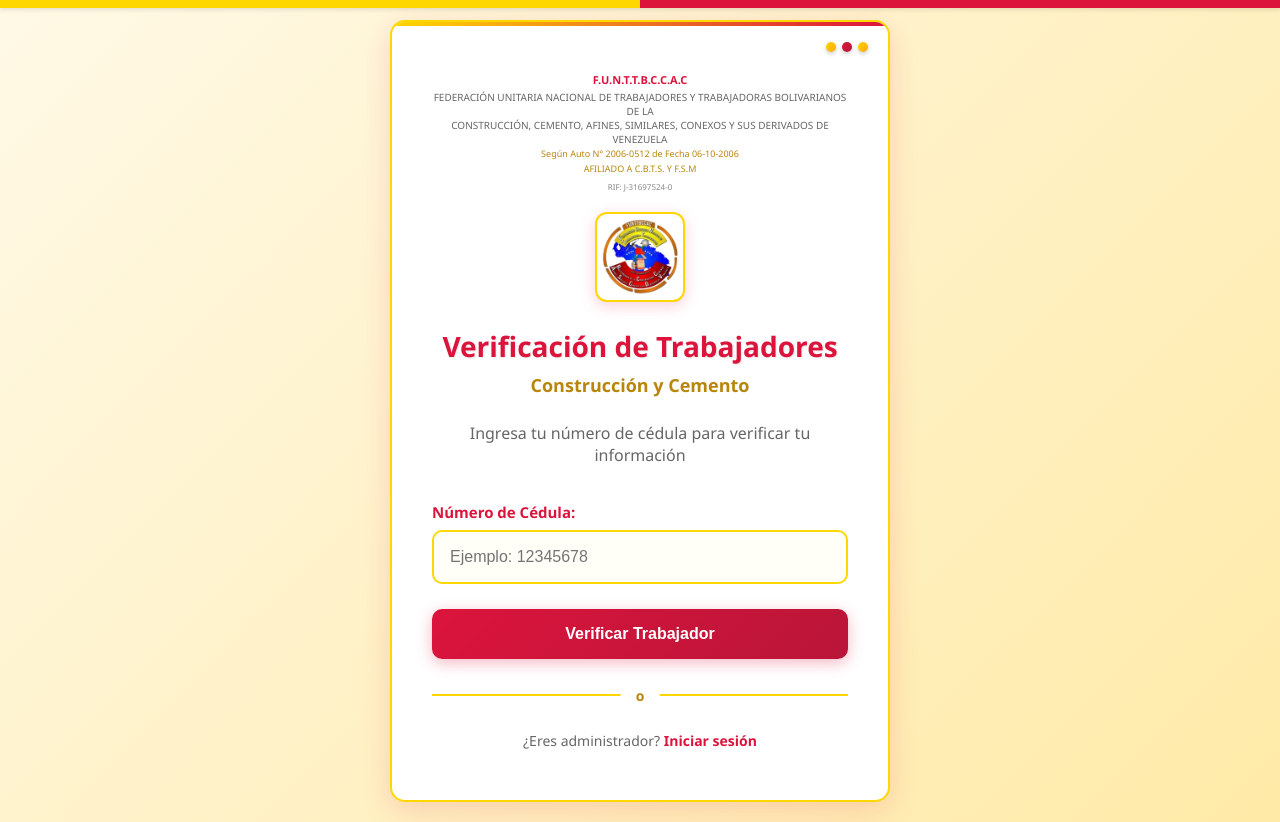
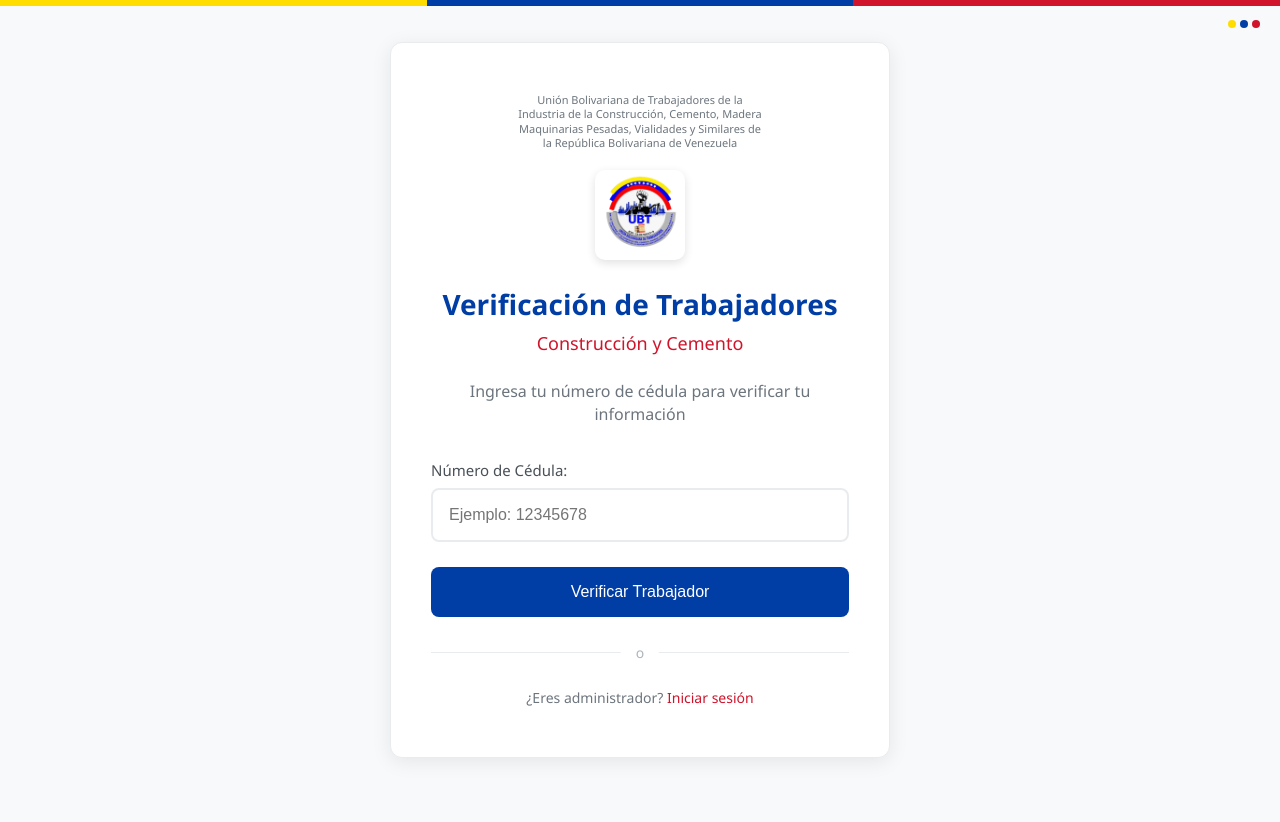
Before and after one commit to CesarBLC/sistema-trabajadores-v2, a Flask app: page / in a window 1280 px wide. After the commit the page ends 758 px from the top, so only its background shows below. Run offline with Flask 3, Linux system fonts and the light colour scheme; some libraries are stand-ins or nearby versions.

Commit message:
nuevo inicio

```diff
--- a/templates/inicio.html
+++ b/templates/inicio.html
@@ -13,7 +13,7 @@
 
         body {
             font-family: 'Segoe UI', Tahoma, Geneva, Verdana, sans-serif;
-            background: linear-gradient(135deg, #fff9e6 0%, #ffeaa7 100%);
+            background: #f8f9fa;
             min-height: 100vh;
             display: flex;
             align-items: center;
@@ -21,72 +21,38 @@
             padding: 20px;
         }
 
-        /* Barra superior con colores amarillo y rojo */
+        /* Barra superior con colores de Venezuela */
         body::before {
             content: '';
             position: fixed;
             top: 0;
             left: 0;
             width: 100%;
-            height: 8px;
-            background: linear-gradient(90deg, #FFD700 0%, #FFD700 50%, #DC143C 50%, #DC143C 100%);
+            height: 6px;
+            background: linear-gradient(90deg, #FFDD00 33.33%, #003DA5 33.33%, #003DA5 66.66%, #CF142B 66.66%);
             z-index: 1000;
-            box-shadow: 0 2px 4px rgba(0, 0, 0, 0.1);
         }
 
         .container {
             background: white;
             padding: 50px 40px;
-            border-radius: 15px;
-            box-shadow: 0 8px 30px rgba(220, 20, 60, 0.15);
+            border-radius: 12px;
+            box-shadow: 0 4px 20px rgba(0, 0, 0, 0.08);
             text-align: center;
             max-width: 500px;
             width: 100%;
-            border: 2px solid #FFD700;
-            position: relative;
-            overflow: hidden;
-        }
-
-        /* Acento decorativo */
-        .container::before {
-            content: '';
-            position: absolute;
-            top: 0;
-            left: 0;
-            width: 100%;
-            height: 4px;
-            background: linear-gradient(90deg, #FFD700, #DC143C);
+            border: 1px solid #e9ecef;
         }
 
         .membrete {
-            font-size: 10px;
-            color: #666;
-            line-height: 1.4;
+            font-size: 11px;
+            color: #6c757d;
+            line-height: 1.3;
             margin-bottom: 20px;
             text-align: center;
-            max-width: 420px;
+            max-width: 400px;
             margin-left: auto;
             margin-right: auto;
-            font-weight: 500;
-        }
-
-        .membrete .title {
-            font-size: 11px;
-            font-weight: 700;
-            color: #DC143C;
-            margin-bottom: 3px;
-        }
-
-        .membrete .subtitle {
-            font-size: 9px;
-            color: #B8860B;
-            margin: 2px 0;
-        }
-
-        .membrete .details {
-            font-size: 8px;
-            color: #888;
-            margin-top: 5px;
         }
 
         /* Contenedor del logo central */
@@ -100,31 +66,29 @@
         .logo-central {
             width: 90px;
             height: 90px;
-            border-radius: 12px;
+            border-radius: 10px;
             object-fit: contain;
             background: white;
-            padding: 5px;
-            box-shadow: 0 4px 15px rgba(220, 20, 60, 0.2);
-            border: 2px solid #FFD700;
+            padding: 3px;
+            box-shadow: 0 3px 10px rgba(0, 0, 0, 0.12);
         }
 
         h1 {
-            color: #DC143C;
+            color: #003DA5;
             margin-bottom: 8px;
             font-size: 28px;
-            font-weight: 700;
-            text-shadow: 1px 1px 2px rgba(0, 0, 0, 0.1);
+            font-weight: 600;
         }
 
         .sector-text {
-            color: #B8860B;
+            color: #CF142B;
             margin-bottom: 25px;
             font-size: 18px;
-            font-weight: 600;
+            font-weight: 500;
         }
 
         .subtitle {
-            color: #666;
+            color: #6c757d;
             margin-bottom: 35px;
             font-size: 16px;
             line-height: 1.4;
@@ -138,72 +102,50 @@
         label {
             display: block;
             margin-bottom: 8px;
-            color: #DC143C;
-            font-weight: 600;
+            color: #495057;
+            font-weight: 500;
             font-size: 15px;
         }
 
         input[type="text"] {
             width: 100%;
             padding: 16px;
-            border: 2px solid #FFD700;
-            border-radius: 10px;
+            border: 2px solid #e9ecef;
+            border-radius: 8px;
             font-size: 16px;
-            transition: all 0.3s ease;
-            background: #fffef7;
+            transition: border-color 0.2s ease;
+            background: white;
         }
 
         input[type="text"]:focus {
             outline: none;
-            border-color: #DC143C;
-            background: white;
-            box-shadow: 0 0 0 3px rgba(220, 20, 60, 0.1);
+            border-color: #003DA5;
         }
 
         .btn {
-            background: linear-gradient(135deg, #DC143C 0%, #B91538 100%);
+            background: #003DA5;
             color: white;
             padding: 16px 32px;
             border: none;
-            border-radius: 10px;
+            border-radius: 8px;
             font-size: 16px;
-            font-weight: 600;
+            font-weight: 500;
             cursor: pointer;
             width: 100%;
-            transition: all 0.3s ease;
-            box-shadow: 0 4px 15px rgba(220, 20, 60, 0.3);
-            position: relative;
-            overflow: hidden;
-        }
-
-        .btn::before {
-            content: '';
-            position: absolute;
-            top: 0;
-            left: -100%;
-            width: 100%;
-            height: 100%;
-            background: linear-gradient(90deg, transparent, rgba(255, 255, 255, 0.2), transparent);
-            transition: left 0.5s;
+            transition: background-color 0.2s ease;
         }
 
         .btn:hover {
-            background: linear-gradient(135deg, #B91538 0%, #A01230 100%);
-            transform: translateY(-2px);
-            box-shadow: 0 6px 20px rgba(220, 20, 60, 0.4);
-        }
-
-        .btn:hover::before {
-            left: 100%;
+            background: #002a7a;
         }
 
         .btn:active {
-            transform: translateY(0);
+            background: #001f5c;
         }
 
         .divider {
             margin: 35px 0;
-            border-top: 2px solid #FFD700;
+            border-top: 1px solid #e9ecef;
             position: relative;
         }
 
@@ -215,86 +157,65 @@
             transform: translateX(-50%);
             background: white;
             padding: 0 15px;
-            color: #B8860B;
+            color: #adb5bd;
             font-size: 14px;
-            font-weight: 600;
         }
 
         .admin-link {
-            color: #666;
+            color: #6c757d;
             font-size: 14px;
         }
 
         .admin-link a {
-            color: #DC143C;
+            color: #CF142B;
             text-decoration: none;
-            font-weight: 600;
-            transition: all 0.3s ease;
-            position: relative;
-        }
-
-        .admin-link a::after {
-            content: '';
-            position: absolute;
-            width: 0;
-            height: 2px;
-            bottom: -2px;
-            left: 50%;
-            background: #DC143C;
-            transition: all 0.3s ease;
+            font-weight: 500;
+            transition: color 0.2s ease;
         }
 
         .admin-link a:hover {
-            color: #B91538;
-        }
-
-        .admin-link a:hover::after {
-            width: 100%;
-            left: 0;
+            color: #a10e22;
+            text-decoration: underline;
         }
 
         .alert {
             padding: 15px;
-            border-radius: 10px;
+            border-radius: 8px;
             margin-bottom: 25px;
             font-weight: 500;
             border-left: 4px solid;
         }
 
         .alert-error {
-            background-color: #ffeaea;
-            color: #DC143C;
-            border-left-color: #DC143C;
+            background-color: #f8d7da;
+            color: #721c24;
+            border-left-color: #CF142B;
         }
 
         .alert-success {
-            background-color: #f0f8e6;
-            color: #4a7c2a;
-            border-left-color: #6bb342;
+            background-color: #d4edda;
+            color: #155724;
+            border-left-color: #28a745;
         }
 
-        /* Acento sutil con colores amarillo y rojo */
+        /* Acento sutil con colores de Venezuela */
         .venezuela-accent {
             position: absolute;
             top: 20px;
             right: 20px;
             display: flex;
-            gap: 6px;
+            gap: 4px;
         }
 
         .color-dot {
-            width: 10px;
-            height: 10px;
+            width: 8px;
+            height: 8px;
             border-radius: 50%;
-            box-shadow: 0 2px 4px rgba(0, 0, 0, 0.2);
         }
 
-        .dot-yellow {
-            background: linear-gradient(135deg, #FFD700, #FFA500);
-        }
-        .dot-red {
-            background: linear-gradient(135deg, #DC143C, #B91538);
-        }
+        .dot-yellow { background: #FFDD00; }
+        .dot-blue { background: #003DA5; }
+        .dot-red { background: #CF142B; }
 
         @media (max-width: 600px) {
             .container {
@@ -319,38 +240,28 @@
                 top: 15px;
                 right: 15px;
             }
-
-            .membrete {
-                font-size: 9px;
-            }
-
-            .membrete .title {
-                font-size: 10px;
-            }
         }
     </style>
 </head>
 <body>
     <div class="container">
-        <!-- Acento minimalista con colores amarillo y rojo -->
+        <!-- Acento minimalista con colores de Venezuela -->
         <div class="venezuela-accent">
             <div class="color-dot dot-yellow"></div>
+            <div class="color-dot dot-blue"></div>
             <div class="color-dot dot-red"></div>
-            <div class="color-dot dot-yellow"></div>
         </div>
 
         <div class="membrete">
-            <div class="title">F.U.N.T.T.B.C.C.A.C</div>
-            FEDERACIÓN UNITARIA NACIONAL DE TRABAJADORES Y TRABAJADORAS BOLIVARIANOS DE LA<br>
-            CONSTRUCCIÓN, CEMENTO, AFINES, SIMILARES, CONEXOS Y SUS DERIVADOS DE VENEZUELA<br>
-            <div class="subtitle">Según Auto N° 2006-0512 de Fecha 06-10-2006</div>
-            <div class="subtitle">AFILIADO A C.B.T.S. Y F.S.M</div>
-            <div class="details">RIF: J-31697524-0</div>
+            Unión Bolivariana de Trabajadores de la<br>
+            Industria de la Construcción, Cemento, Madera<br>
+            Maquinarias Pesadas, Vialidades y Similares de<br>
+            la República Bolivariana de Venezuela
         </div>
 
         <!-- Logo central único -->
         <div class="logo-container">
-            <img src="{{ url_for('static', filename='images/logo1.png') }}" alt="Logo Central" class="logo-central">
+            <img src="{{ url_for('static', filename='images/logo_central.png') }}" alt="Logo Central" class="logo-central">
         </div>
 
         <h1>Verificación de Trabajadores</h1>
```
